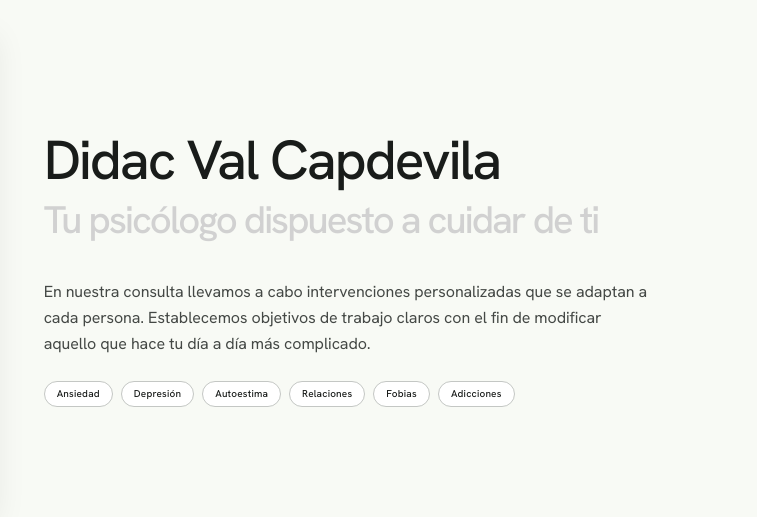
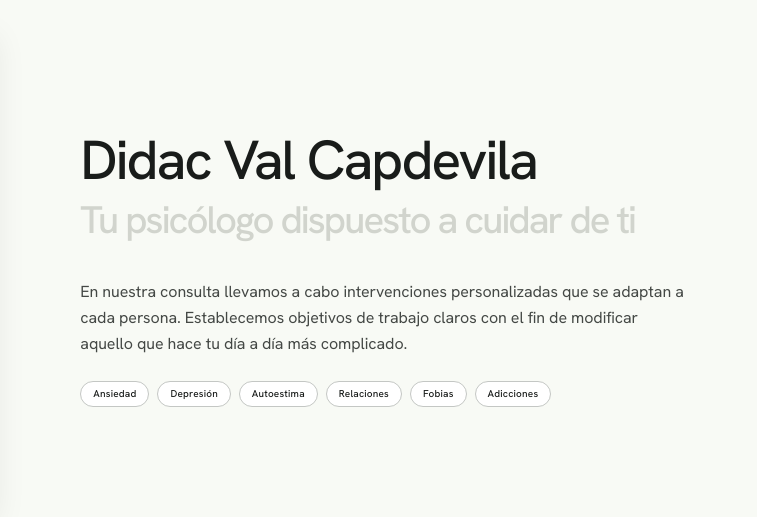
Before and after one commit to christianhn/didacval, an Astro site: page / in a window 1280 px wide. Shown: the part 1280-1797 px from the top of the page, 523-1280 px from the left. Built offline with nearby package versions, Linux system fonts and the light colour scheme; Astro itself is replaced by a stand-in of ours.

Commit message:
refactor: wrap profile content in inner container with max-width and update text-muted color variable

```diff
--- a/src/components/Profile.astro
+++ b/src/components/Profile.astro
@@ -21,6 +21,7 @@ import didacImg from "../assets/perfil/didac.jpeg";
     </div>
 
     <div class="profile__content">
+      <div class="profile__content-inner">
         <h2 id="profile-title" class="profile__title">{profileData.title}</h2>
         <p class="profile__subtitle">{profileData.subtitle}</p>
         <p class="profile__desc">{profileData.description}</p>
@@ -28,6 +29,7 @@ import didacImg from "../assets/perfil/didac.jpeg";
         <ul class="profile__tags" role="list">
           {profileData.tags.map((tag) => <li class="profile__tag">{tag}</li>)}
         </ul>
+      </div>
     </div>
   </div>
 </section>
@@ -87,7 +89,14 @@ import didacImg from "../assets/perfil/didac.jpeg";
   .profile__content {
     display: flex;
     flex-direction: column;
+    align-items: center;
+  }
+
+  .profile__content-inner {
+    display: flex;
+    flex-direction: column;
     gap: $space-sm;
+    max-width: 38rem;
   }
 
   .profile__title {
@@ -107,7 +116,6 @@ import didacImg from "../assets/perfil/didac.jpeg";
     @include text-body-lg;
     color: var(--color-on-surface-variant);
     margin: 1rem 0 0;
-    max-width: 38rem;
     font-size: 1rem;
 
     &--secondary {
--- a/src/styles/_variables.scss
+++ b/src/styles/_variables.scss
@@ -61,7 +61,7 @@ $colors: (
   "surface-dark": #0a0b0a,
   "surface-container-highest": #e1e3de,
   "on-error": #ffffff,
-  "text-muted": #d1d1d1,
+  "text-muted": #d1d4cd,
 );
 
 // ---------- Spacing ----------
```
Lines whose indentation alone changed are shown as unchanged.
